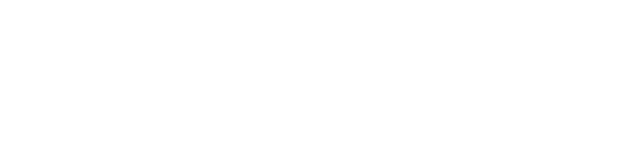
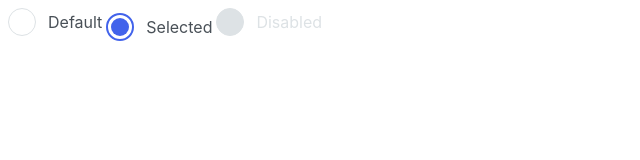
Before and after one commit to js-tasks-ru/htmlcss-20210812_boogie-woogie8, a website: page 07-lection5/02-radio/index.html in a window 1280 px wide. Shown: the whole page, without its empty margins (0-640 px from the left). Drawn offline with Linux system fonts and the light colour scheme.

Commit message:
add radio

```diff
--- a/07-lection5/02-radio/index.html
+++ b/07-lection5/02-radio/index.html
@@ -6,6 +6,29 @@
         <link rel="stylesheet" href="./radio.css">
     </head>
     <body>
-
+        <label class="radio">
+            <input type="radio" class="radio__input visually-hidden">
+            <div class="radio__state">
+                <div class="radio__control">
+                </div>
+                <div class="radio__label">Default</div>
+            </div>
+        </label>
+        <label class="radio">
+            <input type="radio" class="radio__input visually-hidden" checked>
+            <div class="radio__state">
+                <div class="radio__control">
+                </div>
+                <div class="radio__label">Selected</div>
+            </div>
+        </label>
+        <label class="radio">
+            <input type="radio" class="radio__input visually-hidden" disabled>
+            <div class="radio__state">
+                <div class="radio__control">
+                </div>
+                <div class="radio__label">Disabled</div>
+            </div>
+        </label>
     </body>
 </html>
--- a/07-lection5/02-radio/radio.css
+++ b/07-lection5/02-radio/radio.css
@@ -0,0 +1,69 @@
+.radio {
+    display: inline-block;
+}
+
+.radio__state {
+    display: flex;
+    align-items: center;
+    cursor: pointer;
+}
+
+.radio__label {
+    font-family: Inter;
+    font-style: normal;
+    font-weight: normal;
+    font-size: 16px;
+    line-height: 24px;
+    color: var(--grey-4);
+    margin-left: 12px;
+    user-select: none;
+}
+
+.radio__control {
+    display: flex;
+    justify-content: center;
+    width: 28px;
+    height: 28px;
+    border-radius: 50%;
+    background: var(--white);
+    border: 1px solid var(--grey-2);
+    box-sizing: border-box;
+}
+
+.radio__icon {
+    display: none;
+}
+
+.radio__input:checked ~ .radio__state .radio__control {
+    border: 2px solid var(--blue-link);
+    position: relative;
+    display: flex;
+    justify-content: center;
+    align-items: center;
+}
+
+.radio__input:checked ~ .radio__state .radio__control::before {
+    content: "";
+    width: 18px;
+    height: 18px;
+    background-color: var(--blue-link);
+    border-radius: 50%;
+}
+
+.radio__input:checked ~ .radio__state .radio__icon  {
+    display: block;
+    fill: var(--white);
+}
+
+.radio__input:focus ~ .radio__state .radio__label {
+    text-decoration: underline;
+}
+
+.radio__input:disabled ~ .radio__state .radio__control {
+    background: var(--grey-2);
+    border-color: var(--grey-2);
+}
+
+.radio__input:disabled ~ .radio__state .radio__label {
+    color: var(--grey-2);
+}
```
